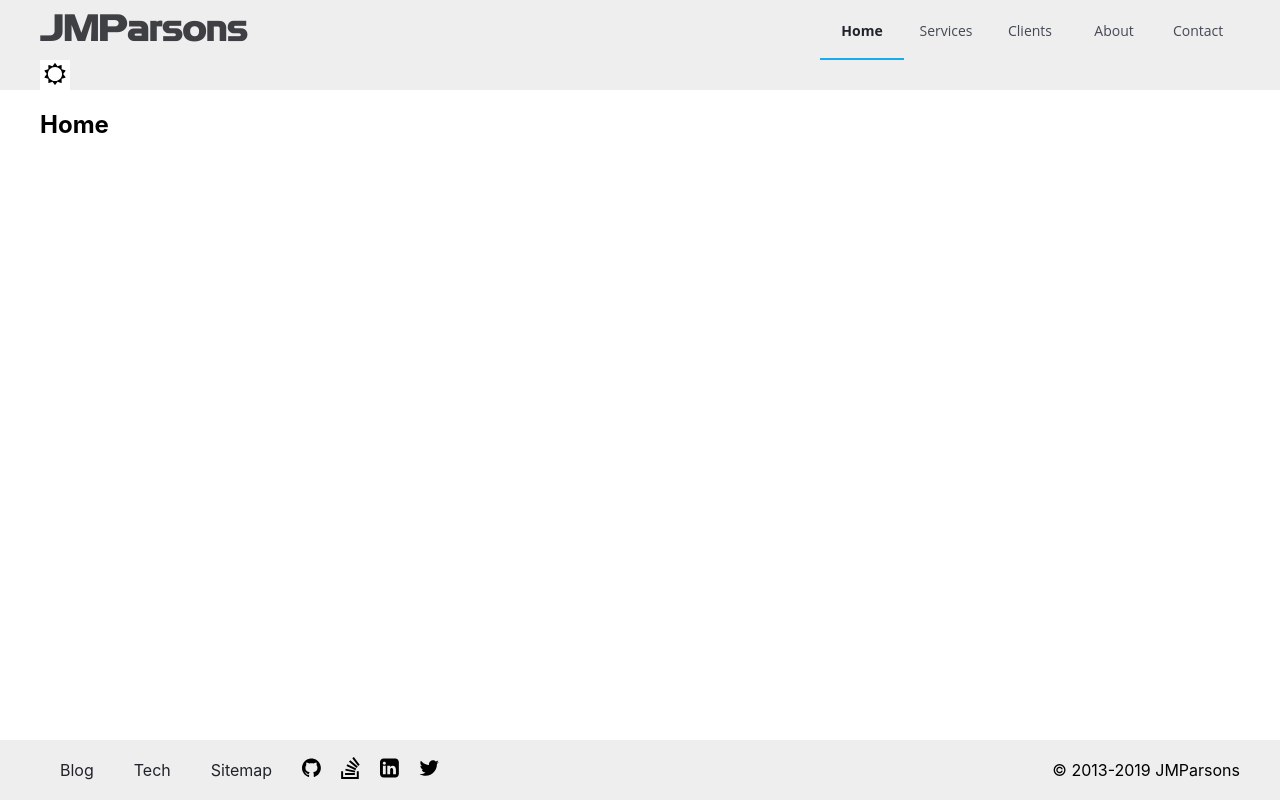
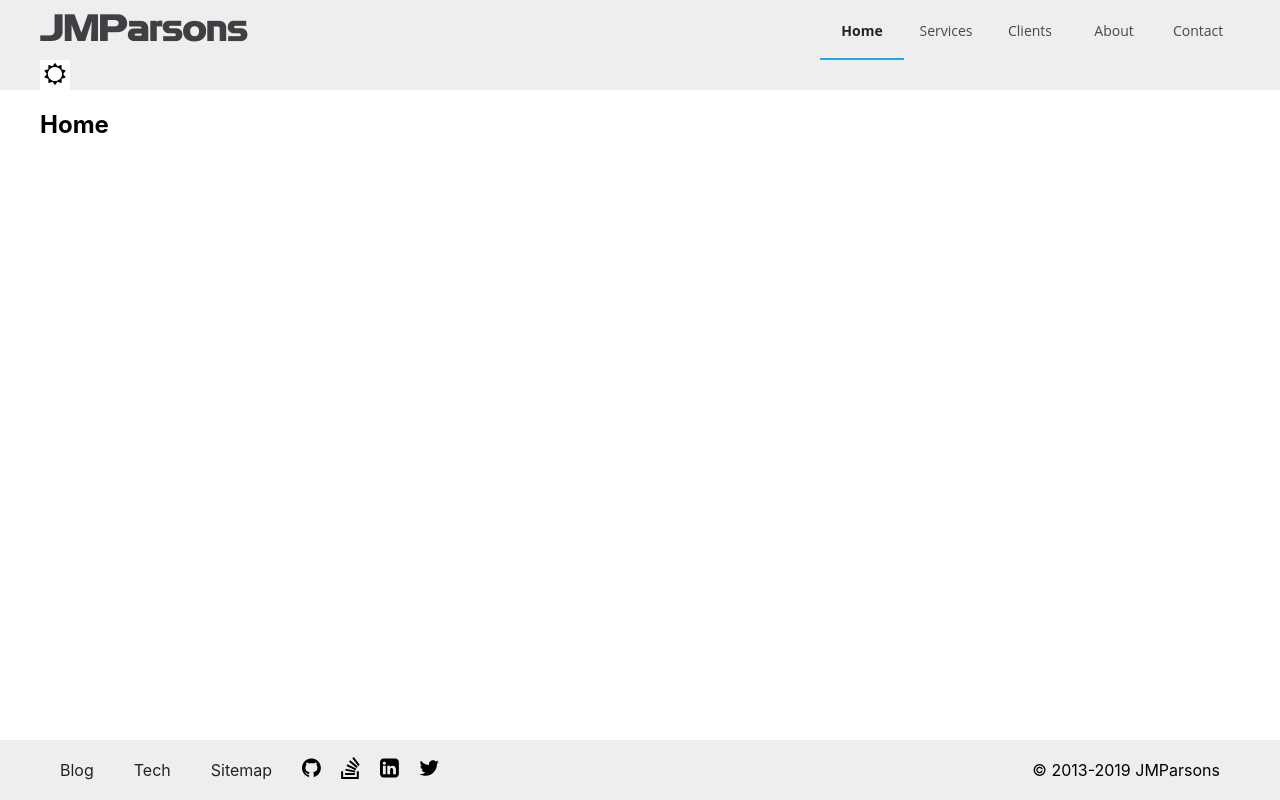
Before and after one commit to jmparsons/jmparsons.com, a React (Create React App) app: page / in a window 1280 px wide. Built offline with nearby package versions, Linux system fonts and the light colour scheme; what @aws-amplify/api would draw is missing.

Commit message:
Fixed copyright padding and social link targets.

```diff
--- a/src/components/Site/IconLink.tsx
+++ b/src/components/Site/IconLink.tsx
@@ -18,7 +18,7 @@ const StyledLink = styled.a`
 type IconLinkProps = Partial<HTMLLinkElement> & IconProps;
 
 const IconLink: React.FC<IconLinkProps> = ({ href, icon }) => (
-  <StyledLink href={href} title={icon}>
+  <StyledLink href={href} title={icon} target="_blank">
     <Icon icon={icon} />
   </StyledLink>
 );
--- a/src/components/UI/BotBarUI.tsx
+++ b/src/components/UI/BotBarUI.tsx
@@ -65,6 +65,7 @@ const CopyRight = styled.div`
   align-content: center;
   ${media.tablet`
     height: 60px;
+    padding-right: 20px;
     justify-content: flex-end;
   `};
 `;
```
